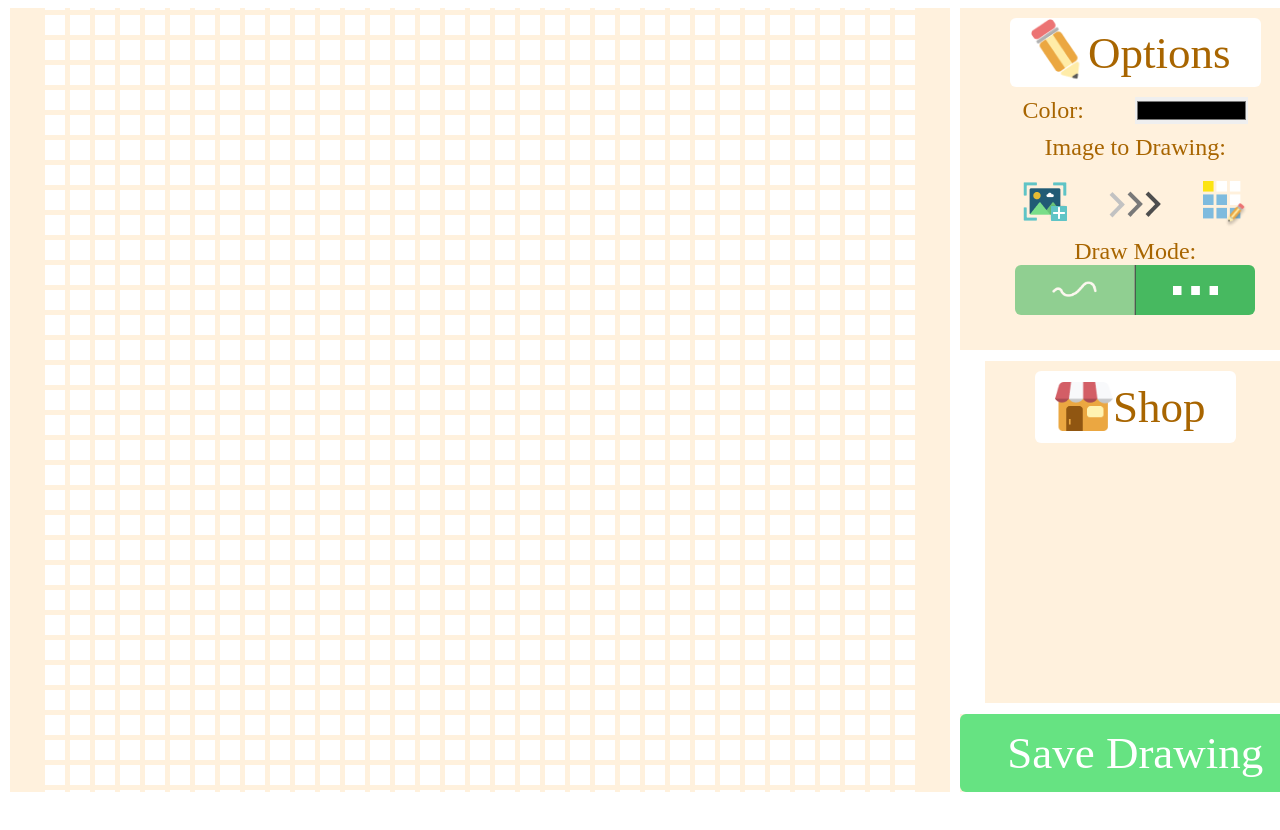
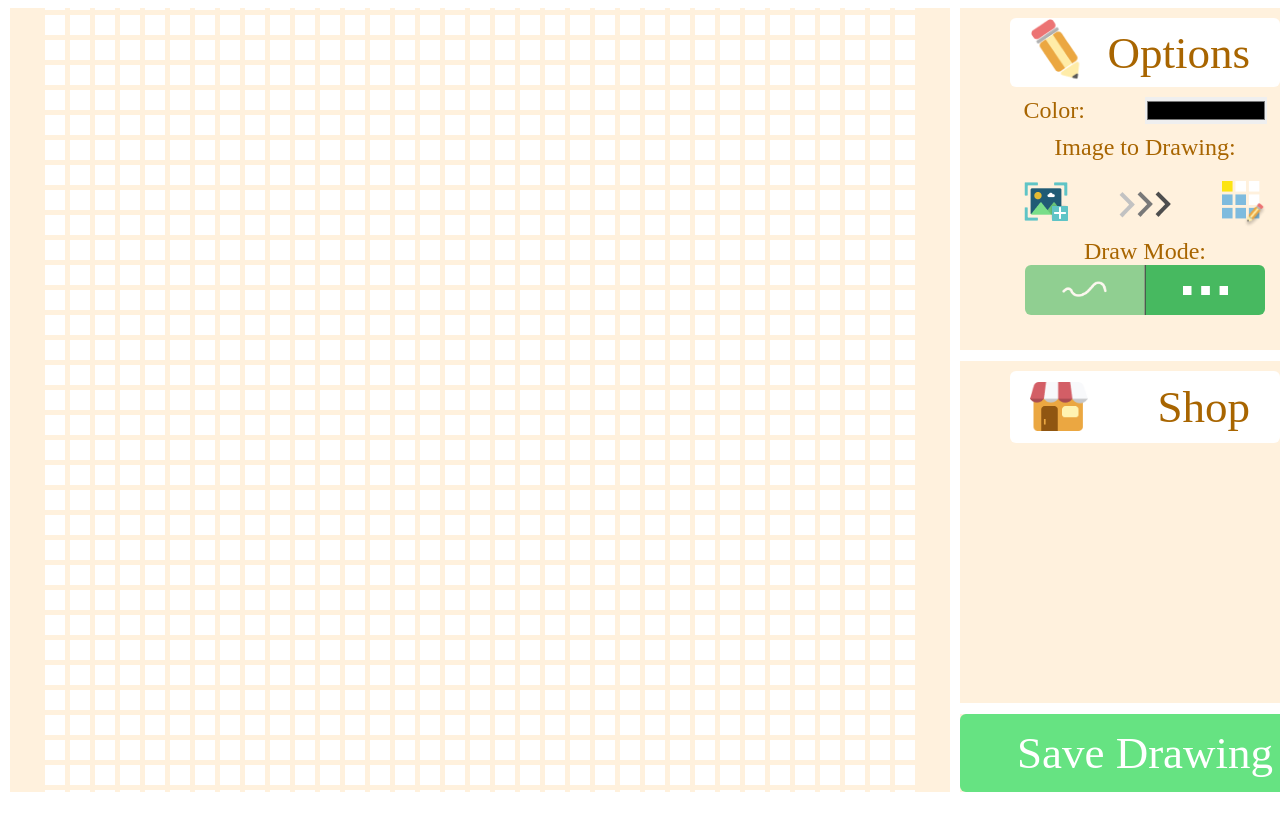
Before and after one commit to andreasZel/pixel-art-app, a React app: page / in a window 1280 px wide. Shown: the top 830 px of the page. Built offline with nearby package versions, Linux system fonts and the light colour scheme; a web font is replaced by a local one.

Commit message:
fixed menu title width

```diff
--- a/src/Components/MenuTitle/MenuTitle.css
+++ b/src/Components/MenuTitle/MenuTitle.css
@@ -5,6 +5,7 @@
     max-height: 80px;
     background-color: white;
     border-radius: 6px;
+    min-width: 270px;
 }
 
 .menuTitleImage {
```
